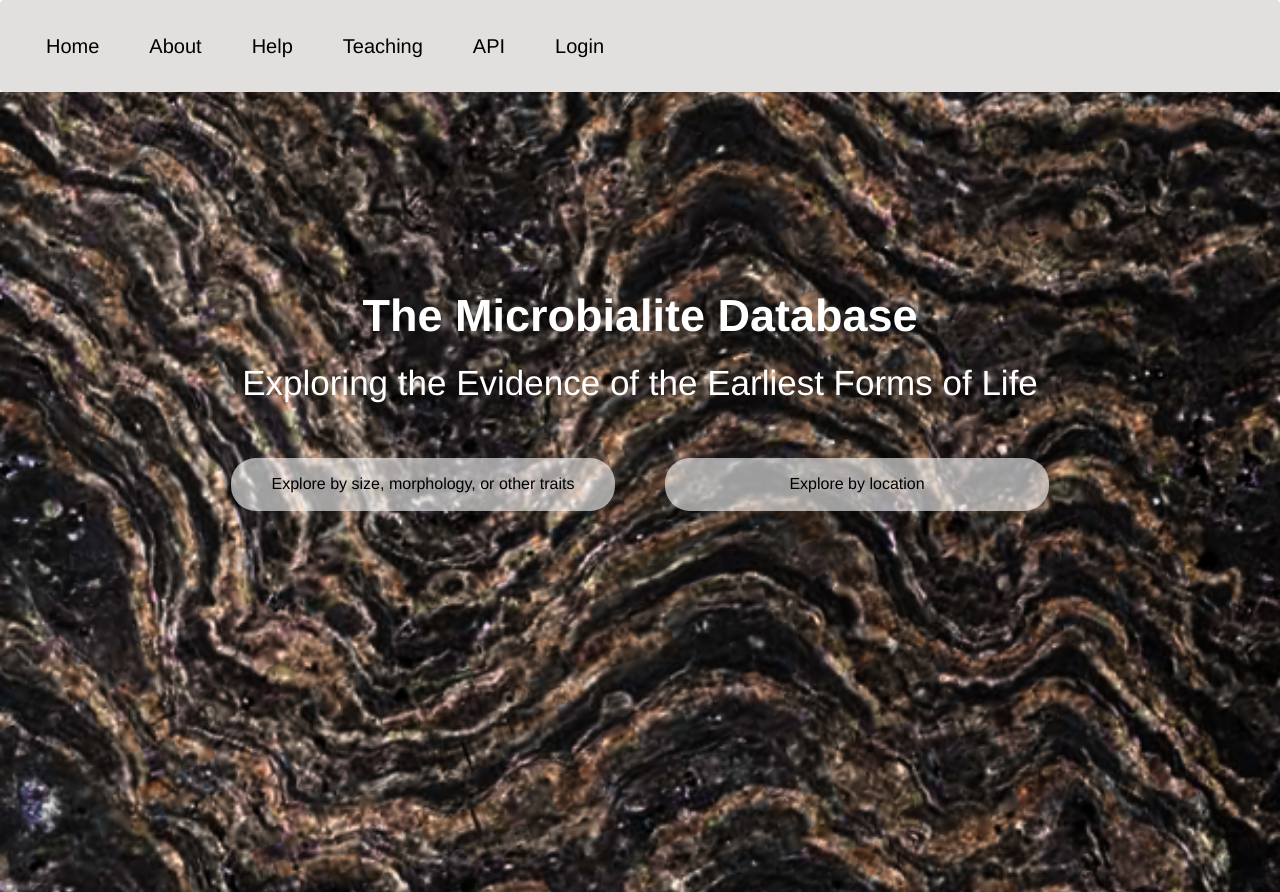
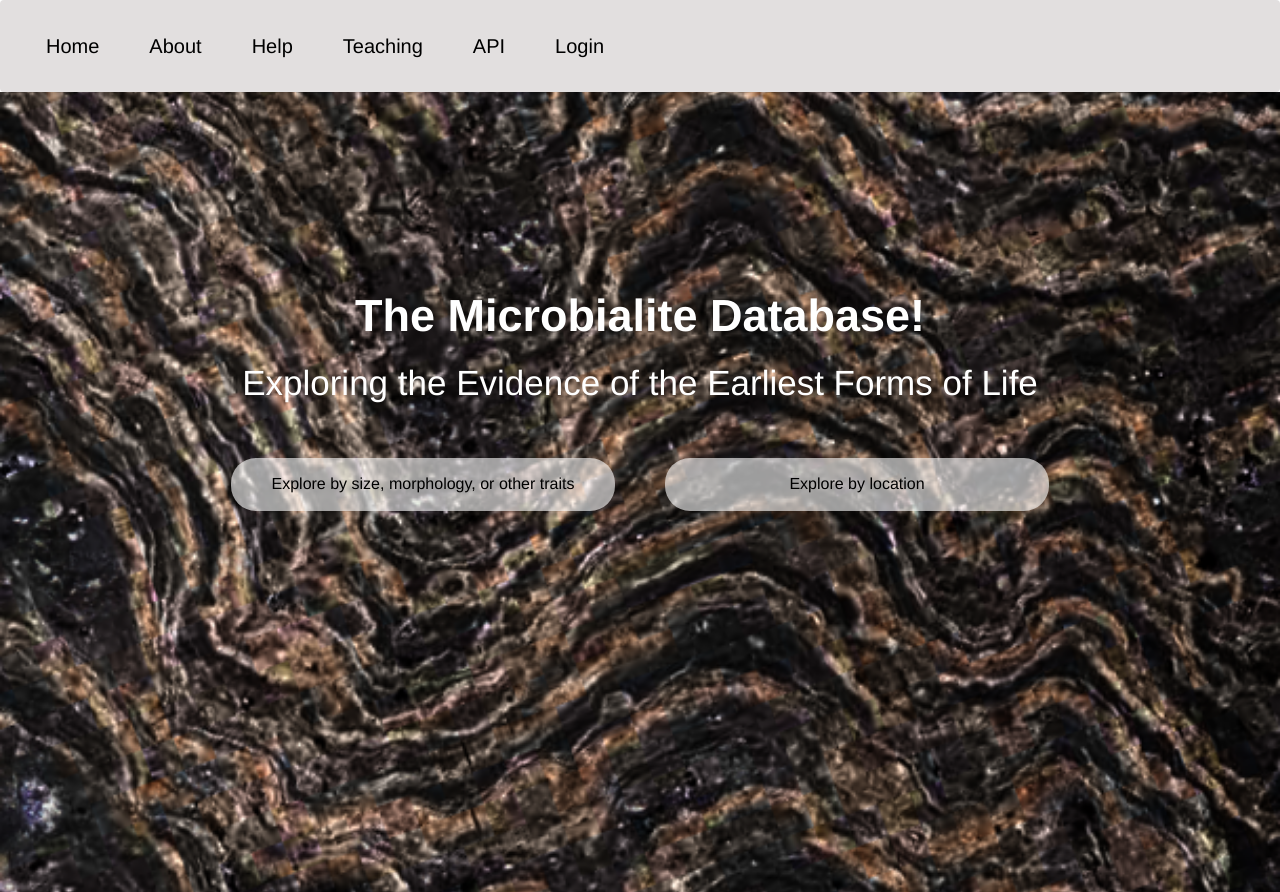
Before and after one commit to Alice-1031/microbialites_frontend, a React (Create React App) app: page / in a window 1280 px wide. Built offline with nearby package versions, Linux system fonts and the light colour scheme; no server answers.

Commit message:
Tom learning...

```diff
--- a/src/components/Home.js
+++ b/src/components/Home.js
@@ -8,7 +8,7 @@ function Home() {
         <div className="home">
             <Navbar />
             <div className="explore-section">
-                <b>The Microbialite Database</b>
+                <b>The Microbialite Database!</b>
                 <p>Exploring the Evidence of the Earliest Forms of Life</p>
                 <div className="explore-options">
                     <div className="explore-option">
```
Also changed, not shown: 1 other file (tests, documents, lock files or other folders).
